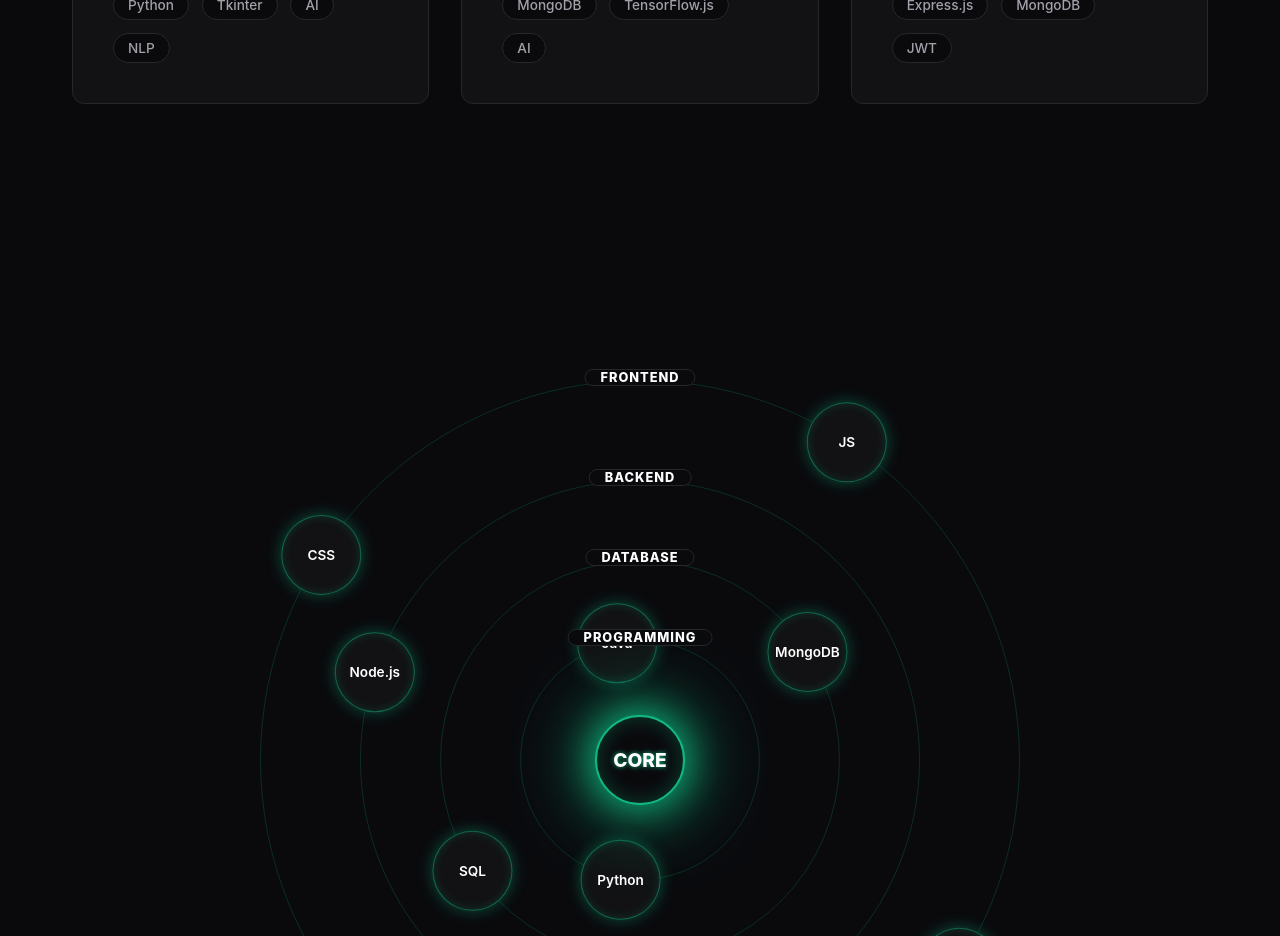
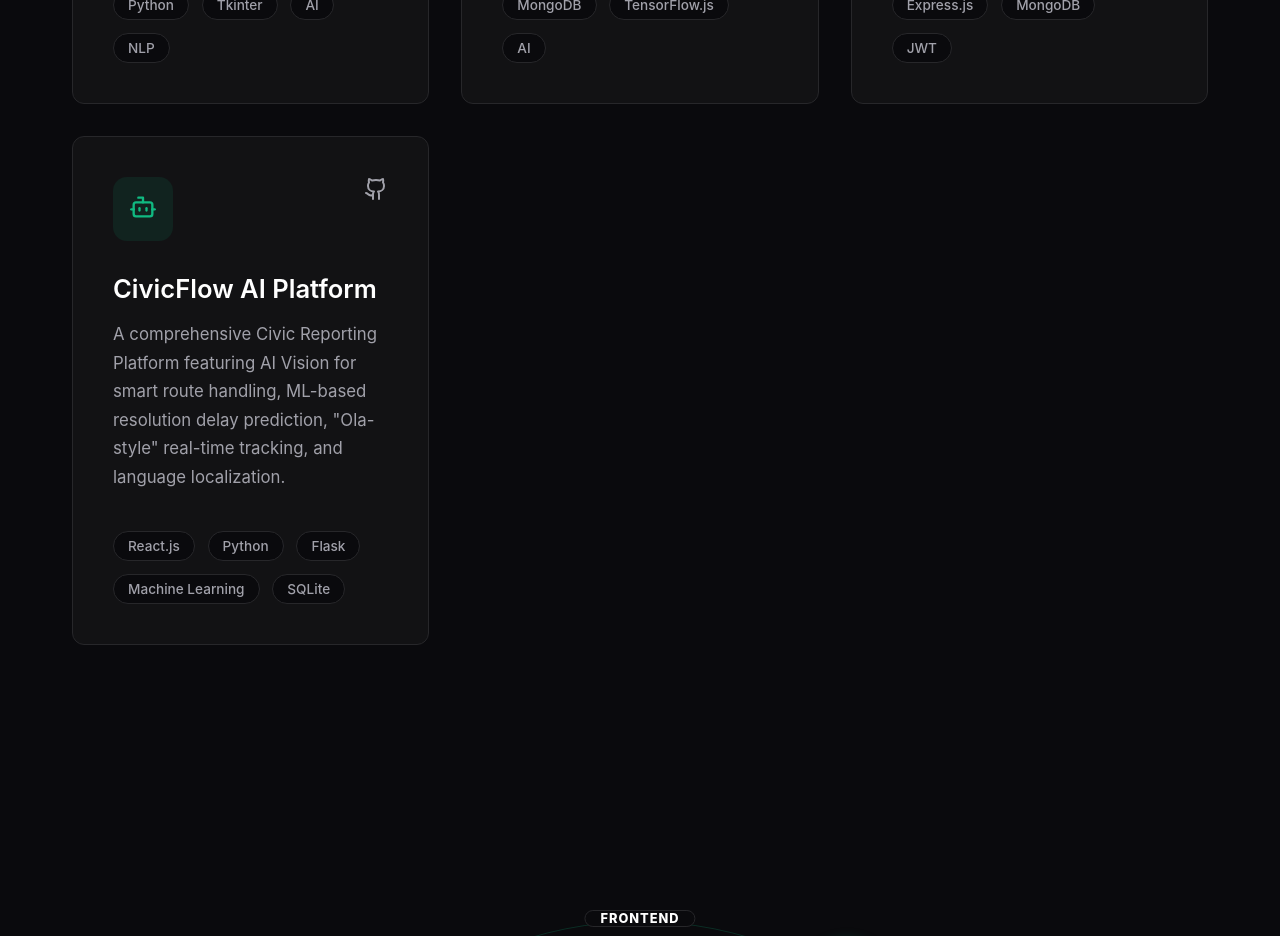
Before and after one commit to Arun597134/AM-portfolio, a React (Vite) app: page / in a window 1280 px wide. Shown: the part 3280-4216 px from the top of the page. Built offline with nearby package versions, Linux system fonts and the light colour scheme.

Commit message:
Add CivicFlow AI to projects section

```diff
--- a/src/components/Projects.jsx
+++ b/src/components/Projects.jsx
@@ -23,6 +23,13 @@ export default function Projects() {
     description: 'Scalable LMS with role-based access (Student, Instructor, Admin), JWT authentication, course management, and student progress tracking.',
     tags: ['React.js', 'Node.js', 'Express.js', 'MongoDB', 'JWT'],
     status: 'In Development'
+  },
+  {
+    id: 4,
+    title: 'CivicFlow AI Platform',
+    description: 'A comprehensive Civic Reporting Platform featuring AI Vision for smart route handling, ML-based resolution delay prediction, "Ola-style" real-time tracking, and language localization.',
+    tags: ['React.js', 'Python', 'Flask', 'Machine Learning', 'SQLite'],
+    github: 'https://github.com/Arun597134/CivicflowAI'
   }
 ];
 
```
